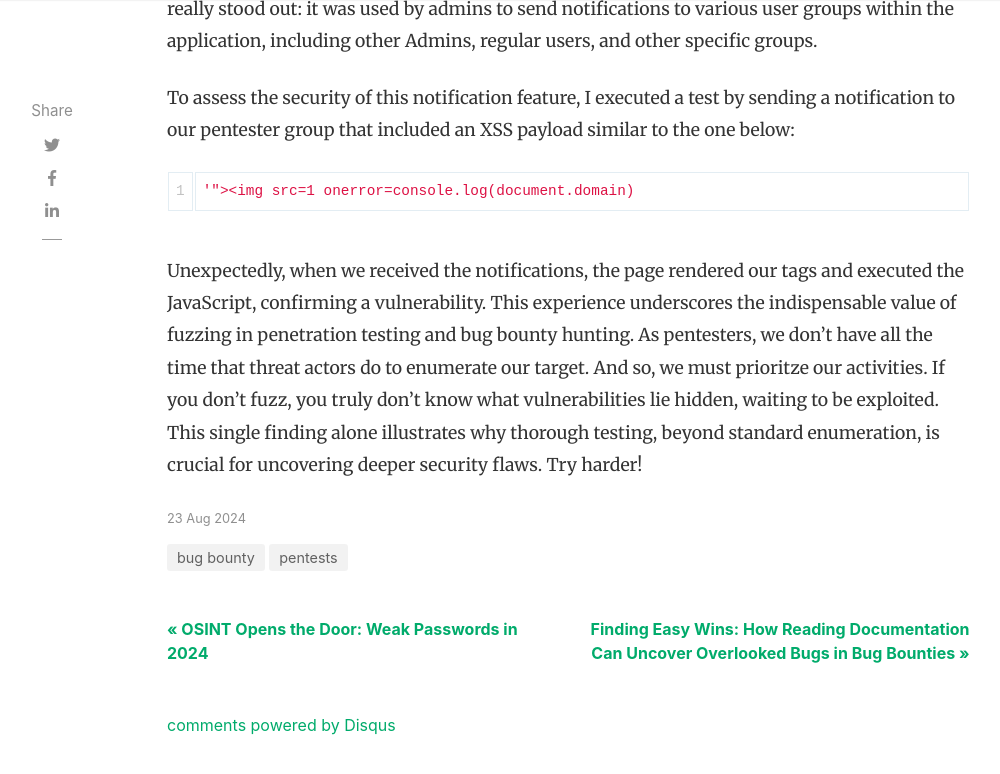
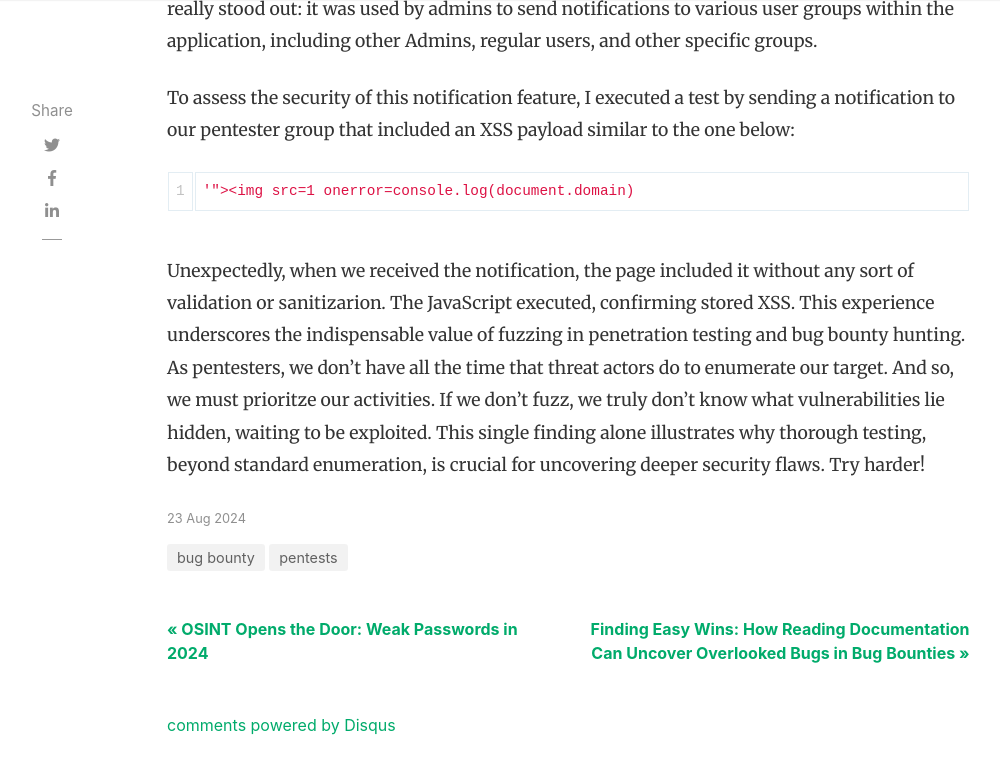
Before and after one commit to Turbul3nce/Turbul3nce.github.io, a Jekyll site: the page built from _posts/2024-08-23-fuzz-or-miss.md, in a window 1280 px wide and 900 px high, scrolled down 1921 px, cut to the strip 0-801 px from the top of the window. Shown: the top 774 px of the strip, without its empty margins (118-1118 px from the left). Built offline with Jekyll 4.4.1, drawn with Linux system fonts in a browser that asks for light colours; nearby versions of some CDN libraries; comment, search, counter and statistics services are not loaded.

Commit message:
Update 2024-08-24-fuzz-or-miss.md

````diff
--- a/_posts/2024-08-23-fuzz-or-miss.md
+++ b/_posts/2024-08-23-fuzz-or-miss.md
@@ -22,4 +22,4 @@ To assess the security of this notification feature, I executed a test by sendin
 '"><img src=1 onerror=console.log(document.domain)
 ```
 
-Unexpectedly, when we received the notifications, the page rendered our tags and executed the JavaScript, confirming a vulnerability. This experience underscores the indispensable value of fuzzing in penetration testing and bug bounty hunting. As pentesters, we don't have all the time that threat actors do to enumerate our target. And so, we must prioritze our activities. If you don't fuzz, you truly don't know what vulnerabilities lie hidden, waiting to be exploited. This single finding alone illustrates why thorough testing, beyond standard enumeration, is crucial for uncovering deeper security flaws. Try harder!
+Unexpectedly, when we received the notification, the page included it without any sort of validation or sanitizarion. The JavaScript executed, confirming stored XSS. This experience underscores the indispensable value of fuzzing in penetration testing and bug bounty hunting. As pentesters, we don't have all the time that threat actors do to enumerate our target. And so, we must prioritze our activities. If we don't fuzz, we truly don't know what vulnerabilities lie hidden, waiting to be exploited. This single finding alone illustrates why thorough testing, beyond standard enumeration, is crucial for uncovering deeper security flaws. Try harder!
````
